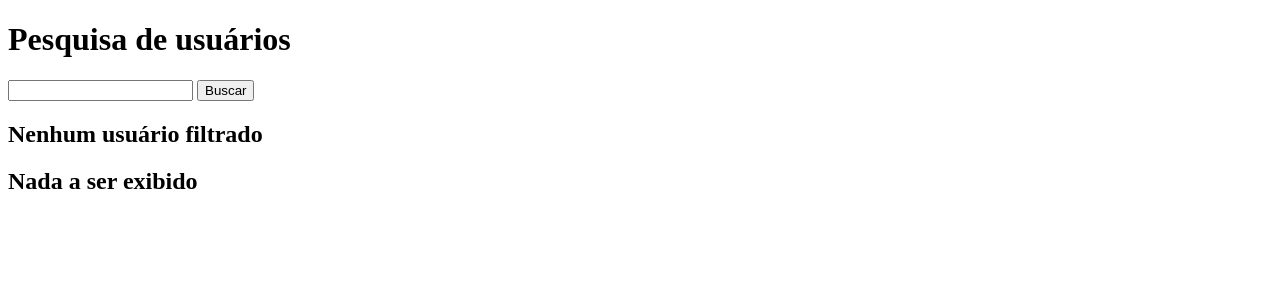
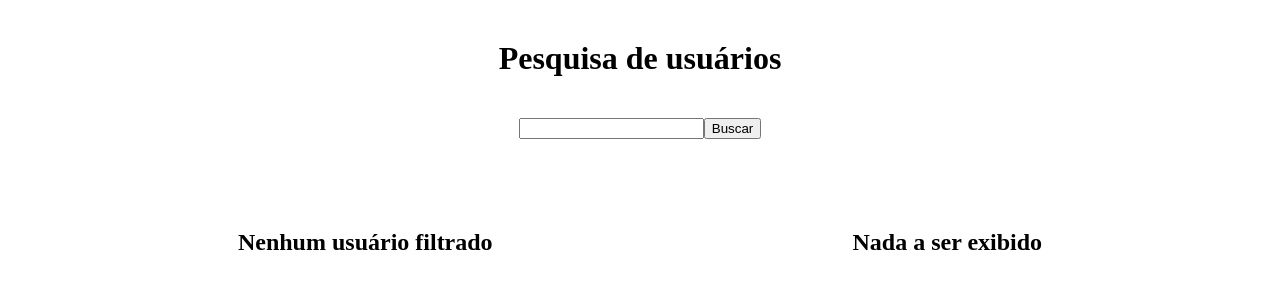
Before and after one commit to lunievas/DesafioModulo1-IGTI, a plain HTML site: page index.html in a window 1280 px wide. Drawn offline with Linux system fonts and the light colour scheme.

Commit message:
arrumando o css bem basico

```diff
--- a/css/style.css
+++ b/css/style.css
@@ -0,0 +1,22 @@
+.container{
+    padding: 50px;
+    display: flex;
+    justify-content: space-around;
+}
+
+.list{
+    flex-direction: row;
+
+}
+h1{
+    margin-top: 40px;
+    text-align: center;
+}
+
+form{
+    display: flex;
+}
+.inputs{
+    justify-content: center;
+    padding: 20px;
+}
--- a/index.html
+++ b/index.html
@@ -12,25 +12,27 @@
             <h1>Pesquisa de usuários</h1>
         </div>
     </header>
-    <form action="">
+    <form action="" class="inputs">
         <label for="search"></label>
         <input type="search" name="" id="search">
         <button type="submit" id="submit">Buscar</button>
     </form>
     <main>
         <div class="container">
-            <section>
+            <section class="list">
                 <h2 id="userNotFiltred">Nenhum usuário filtrado</h2>
                 <h2 id="usersTitle"></h2>
                 <h2 id="userFiltred"></h2>
             </section>
-            <section>
+            <section class="filter">
                 <h2 id="staticsNotFound">Nada a ser exibido</h2>
+                <h2 id="staticsTitle"></h2>
+                <h2 id="staticsFiltred"></h2>
             </section>
         </div>
     </main>
 
 
-    <script src="./js/script.js"></script>
+    <script defer src="./js/script.js"></script>
 </body>
 </html>
```
